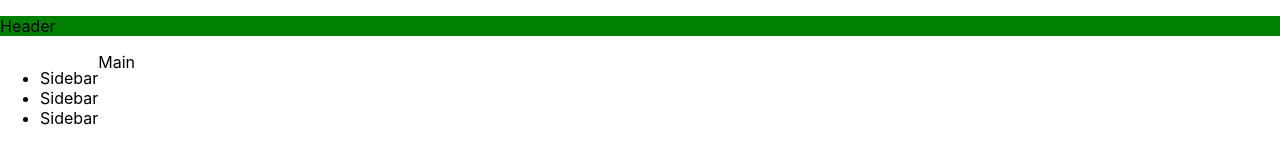
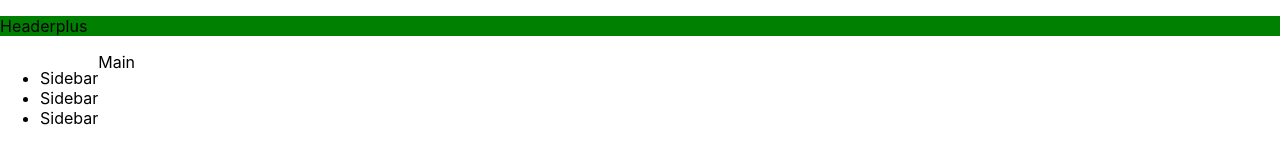
Before and after one commit to dzlek/yt-redesign, a React (Create React App) app: page / in a window 1280 px wide. Shown: the top 160 px of the page. Built offline with nearby package versions, Linux system fonts and the light colour scheme.

Commit message:
fix: minor

```diff
--- a/src/components/Header/Header.tsx
+++ b/src/components/Header/Header.tsx
@@ -2,5 +2,5 @@ import s from './header.module.scss';
 
 
 export const Header = () => (
-<p className={s.header}>Header</p>
+<p className={s.header}>Headerplus</p>
 );
```
